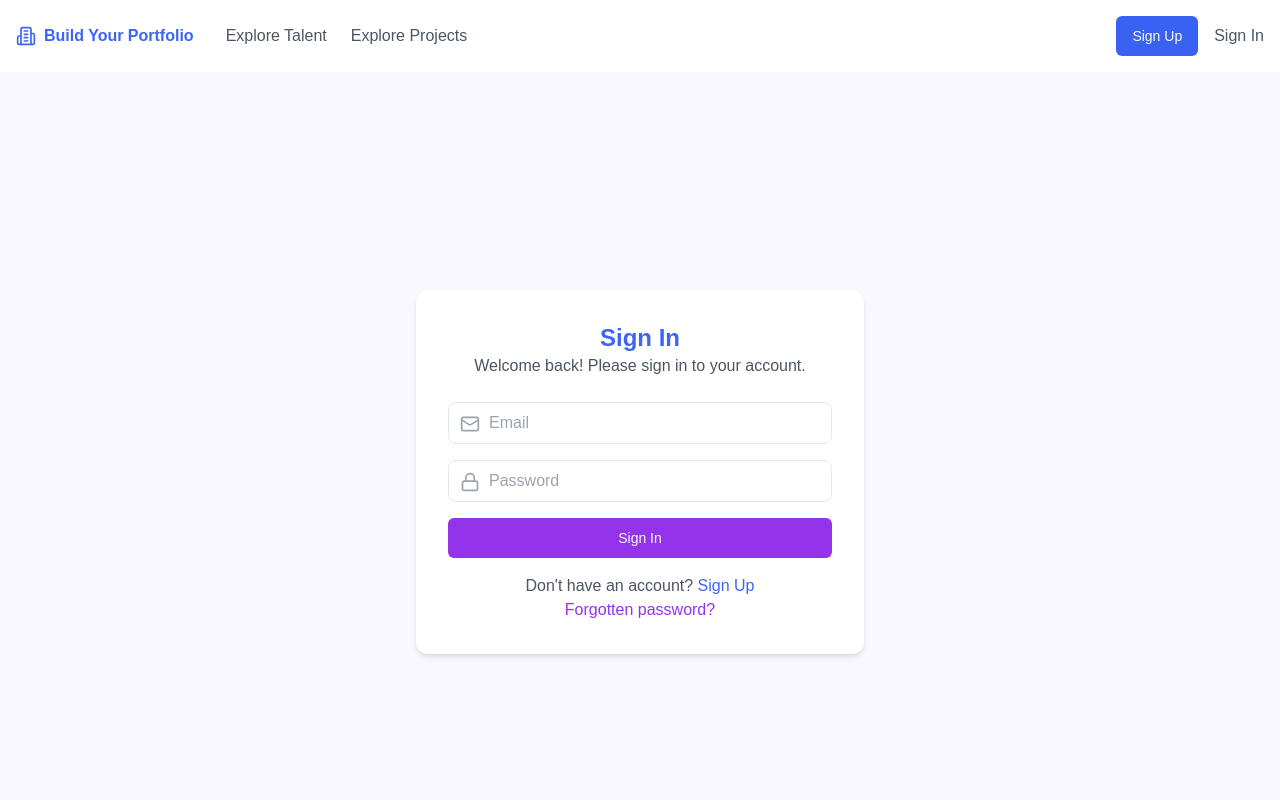
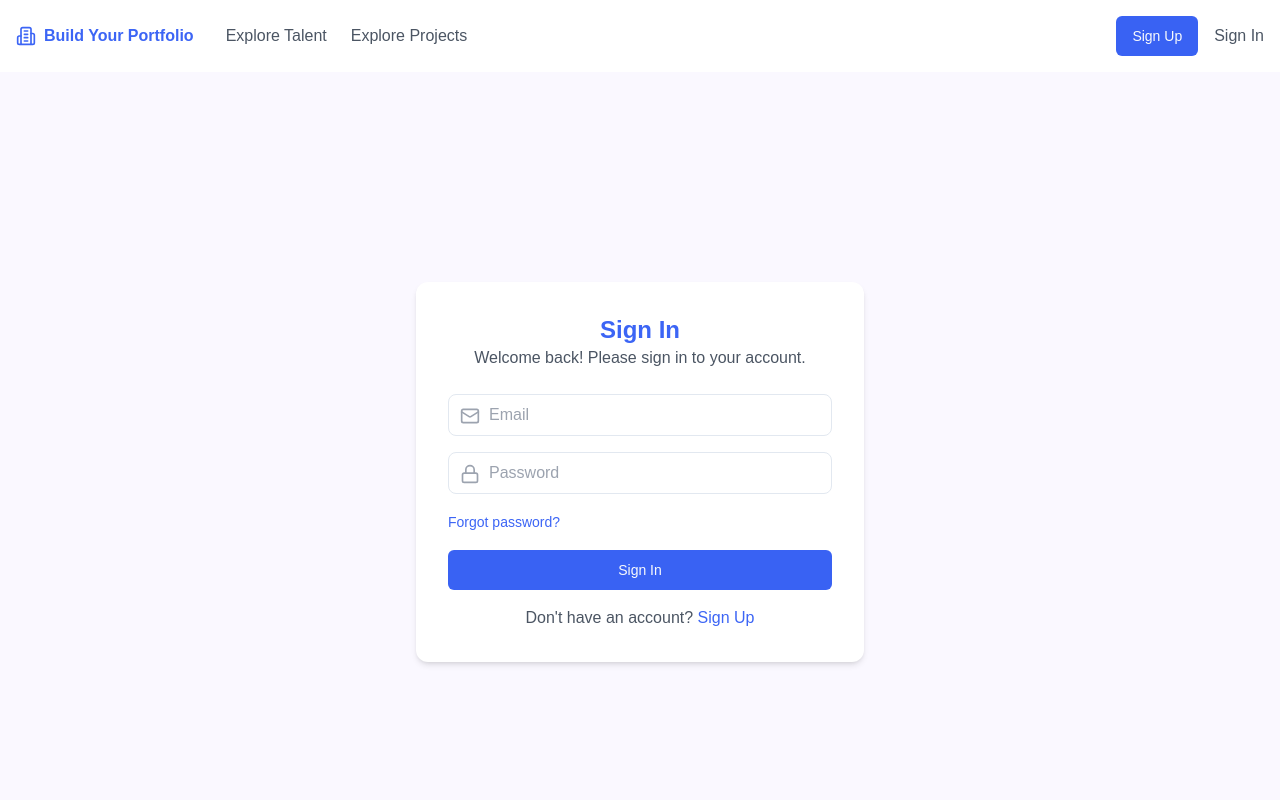
Before and after one commit to Fillorie-portfolio-builder/pb-frontend, a Next.js app: page /sign-in in a window 1280 px wide. Shown: the top 800 px of the page. Built offline with nearby package versions, Linux system fonts and the light colour scheme.

Commit message:
Styl - Color changes

```diff
--- a/src/app/project/[id]/page.js
+++ b/src/app/project/[id]/page.js
@@ -188,16 +188,16 @@ export default function PortfolioPage() {
                 onClick={handleInterestedClick}
                 className={`flex items-center gap-1 px-3 py-1.5 text-sm rounded-full transition border shadow-sm
                   ${hasMarkedInterest
-                    ? "bg-[rgba(60,101,245,0.01)] hover:bg-[rgba(60,101,245,0.2)] text-[#3C65F5] border-purple-200"
+                    ? "bg-[rgba(60,101,245,0.6)]   border-purple-200"
                     : "bg-white text-black border-gray-300 hover:bg-white hover:text-black"
                   }`}
               >
                 <Star
-                  className={`h-4 w-4 mr-2 ${hasMarkedInterest ? "text-[#3C65F5]" : "text-black"
+                  className={`h-4 w-4 mr-2 ${hasMarkedInterest ? "text-white" : "text-black"
                     }`}
                 />
                 <span
-                  className={`${hasMarkedInterest ? "text-[#3C65F5]" : "text-black"
+                  className={`${hasMarkedInterest ? "text-white" : "text-black"
                     }`}
                 >
                   {" "}
--- a/src/app/sign-in/page.js
+++ b/src/app/sign-in/page.js
@@ -58,8 +58,8 @@ export default function SignIn() {
     return (
       <div className="min-h-screen flex items-center justify-center bg-[#FAF8FF]">
         <div className="bg-white p-8 rounded-xl shadow-md w-full max-w-lg ">
-          <h2 className="text-2xl font-bold text-center text-purple-600 ">Reset Password</h2>
-          <p className="text-gray-600 text-center mb-6 my-5">Enter your email to reset your password.</p>
+          <h2 className="text-2xl font-bold text-center text-[#3C65F5] ">Reset Password</h2>
+          <p className="text-gray-600 text-center  my-5">Enter your email to reset your password.</p>
           <form className="space-y-5" onSubmit={handleForgotPassword}>
             <div className="relative">
               <Mail className="absolute left-3 top-3 h-5 w-5 text-gray-400" />
@@ -73,7 +73,7 @@ export default function SignIn() {
             </div>
             <button
               type="submit"
-              className="w-full bg-purple-600 text-white py-2 rounded-lg hover:bg-purple-700 transition-colors">
+              className="w-full bg-[#3C65F5] hover:bg-[rgba(60,101,245,0.8)] text-white py-2 rounded-lg transition-colors">
               Send Reset Link
             </button>
           </form>
@@ -126,7 +126,15 @@ export default function SignIn() {
           </div>
 
           {/* Sign In Button */}
-          <Button type="submit" className="w-full bg-purple-600 hover:bg-purple-700">
+          <p className=" text-left">
+            <button
+              onClick={() => setShowResetPassword(true)}
+              className="text-[#3C65F5] hover:text-[#3c64f5c5] text-sm"
+            >
+              Forgot password?
+            </button>
+          </p>
+          <Button type="submit" className="w-full bg-[#3C65F5] hover:bg-[rgba(60,101,245,0.8)]">
             Sign In
           </Button>
         </form>
@@ -138,14 +146,6 @@ export default function SignIn() {
             Sign Up
           </Link>
         </p>
-        <p className="text-gray-600 text-center">
-          <button
-            onClick={() => setShowResetPassword(true)}
-            className="text-purple-600 hover:text-purple-700"
-          >
-            Forgotten password?
-          </button>
-        </p>
       </div>
     </div>
   );
```
